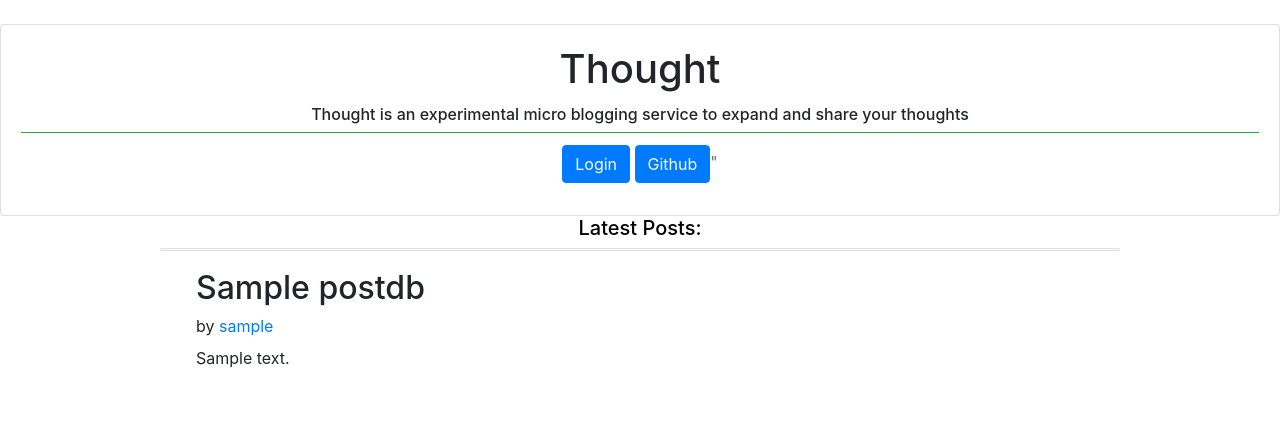
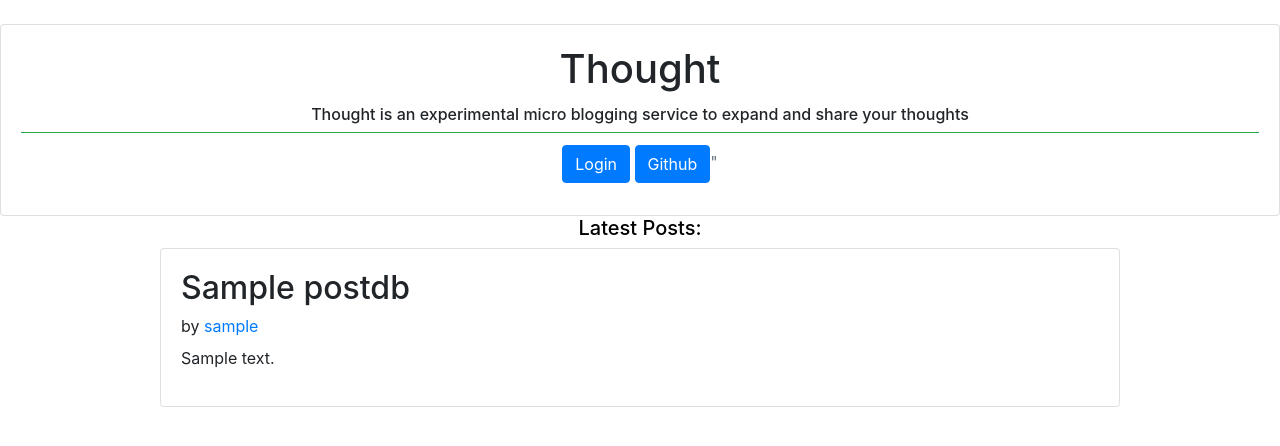
Before and after one commit to Amazeryogo/Thought, a Flask app: page / in a window 1280 px wide. Shown: the part 56-502 px from the top of the page. Run offline with Flask 2, Linux system fonts and the light colour scheme; a database or web service that is not in the repository returns one stand-in record (Sample ...); some libraries are stand-ins or nearby versions.

Commit message:
final changes 2

```diff
--- a/templates/_post.html
+++ b/templates/_post.html
@@ -1,5 +1,4 @@
 <div class="card border-active mx-auto mb-3" style="max-width: 75%">
-      <div class="col d-flex justify-content-center">
       <div class="card-body">
               <h2 class="card-title">{{ post.title }}</h2>
           <p class="card-subtitle mb-2 ">by <a href="/{{post.username}}">{{ post.username }}</a></p>
@@ -9,5 +8,4 @@
           {% endif %}
       </div>
       </div>
-</div>
     <link rel="stylesheet" href="https://maxcdn.bootstrapcdn.com/bootstrap/4.0.0/css/bootstrap.min.css" integrity="sha384-Gn5384xqQ1aoWXA+058RXPxPg6fy4IWvTNh0E263XmFcJlSAwiGgFAW/dAiS6JXm" crossorigin="anonymous">
```
